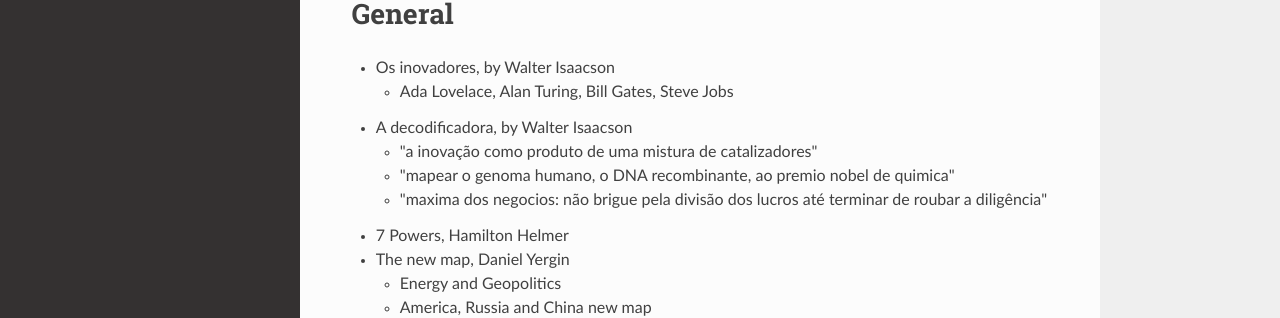
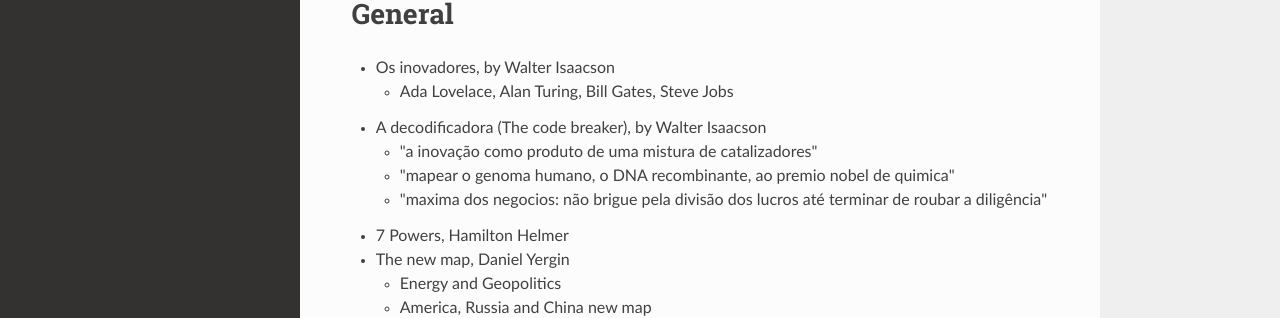
Before and after one commit to renatobrf/kindle-teca, an MkDocs documentation site: the page built from docs/business.md, in a window 1280 px wide and 1384 px high. Shown: the part 670-988 px from the top of the window. Built offline with MkDocs 1.6.1, drawn with Linux system fonts in a browser that asks for light colours; nearby versions of some CDN libraries.

Commit message:
Update business.md

```diff
--- a/docs/business.md
+++ b/docs/business.md
@@ -19,7 +19,7 @@
 # General
 - Os inovadores, by Walter Isaacson
     - Ada Lovelace, Alan Turing, Bill Gates, Steve Jobs
-- A decodificadora, by Walter Isaacson
+- A decodificadora (The code breaker), by Walter Isaacson
     - "a inovação como produto de uma mistura de catalizadores"
     - "mapear o genoma humano, o DNA recombinante, ao premio nobel de quimica"
     - "maxima dos negocios: não brigue pela divisão dos lucros até terminar de roubar a diligência"
```
